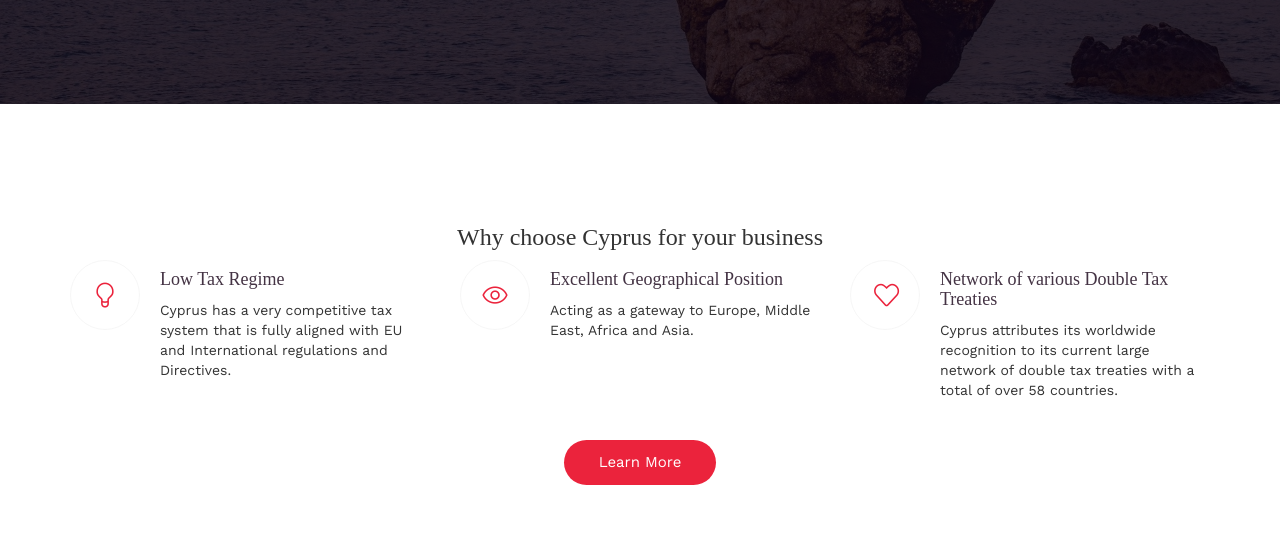
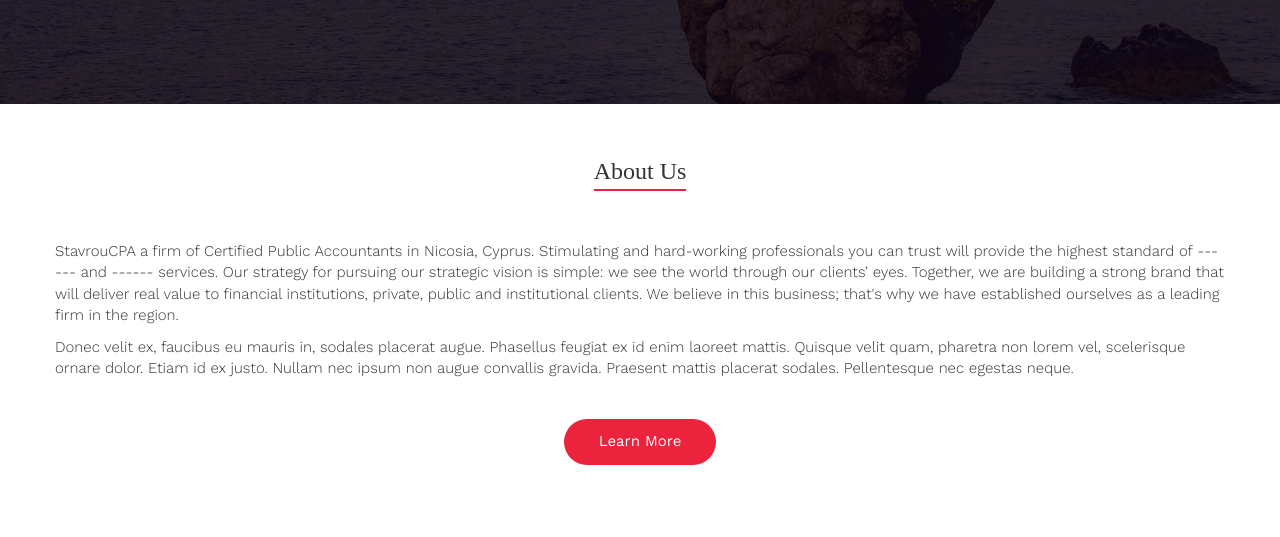
Before and after one commit to RafaellaN/angelos_site, a plain HTML site: page about.html in a window 1280 px wide. Shown: the part 600-1137 px from the top of the page. Drawn offline with nearby package versions, Linux system fonts and the light colour scheme; files whose address does not match are found by name; a web font is replaced by a local one.

Commit message:
about us finished

```diff
--- a/about.html
+++ b/about.html
@@ -51,7 +51,7 @@
       <div class="row">
         <div class="col-md-12">
           <div class="banner-text">
-            <h2>Choose <span>Cyprus</span> with StavrouCPA</h2>
+            <h2>Your Vision is Our Vision at <span>StavrouCPA</span></h2>
             <p>Through trust and professionalism we deliver</p>
             <a href="#about" class="banner-button">Learn More</a> </div>
         </div>
@@ -60,49 +60,6 @@
   </div>
 </div>
 
-<div id="cyprus" class="features">
-	<div class="container">
-	<div class="col-md-12 text-center">
-		<h3>Why choose Cyprus for your business</h3>
-	</div>
-    <div class="row">
-      <div class="col-md-4 col-sm-6 col-xs-12">
-        <div class="feature-box media">
-			<div class="icon-box text-center pull-left media-object"> <i class="icon-bulb"></i> </div>
-			<div class="feature-text media-body">
-            <h4>Low Tax Regime</h4>
-            <p class="feature-detail">Cyprus has a very competitive tax system that is fully aligned with EU and International regulations and Directives.</p>
-
-		  </div>
-        </div>
-      </div>
-      <div class="col-md-4 col-sm-6 col-xs-12">
-        <div class="feature-box media pull-left">
-          <div class="icon-box text-center pull-left media-object"> <i class="icon-eye"></i> </div>
-          <div class="feature-text media-body">
-            <h4>Excellent Geographical Position </h4>
-            <p class="feature-detail">Acting as a gateway to Europe, Middle East, Africa and Asia.</p>
-          </div>
-        </div>
-      </div>
-      <div class="col-md-4 col-sm-6 col-xs-12">
-        <div class="feature-box media pull-left">
-          <div class="icon-box text-center pull-left media-object"> <i class="icon-heart"></i> </div>
-          <div class="feature-text media-body">
-            <h4>Network of various Double Tax Treaties</h4>
-            <p class="feature-detail">Cyprus attributes its worldwide recognition to its current large network of double tax treaties with a total of over 58 countries.</p>
-          </div>
-        </div>
-      </div>
-
-		<div class="col-md-12 text-center">
-			<a href="choose-cyprus.html" class="contact-button">Learn More</a> </div>
-		</div>
-
-    </div>
-  </div>
-</div>
-</div>
 
 <div class="about" id="about">
   <div class="container">
```
